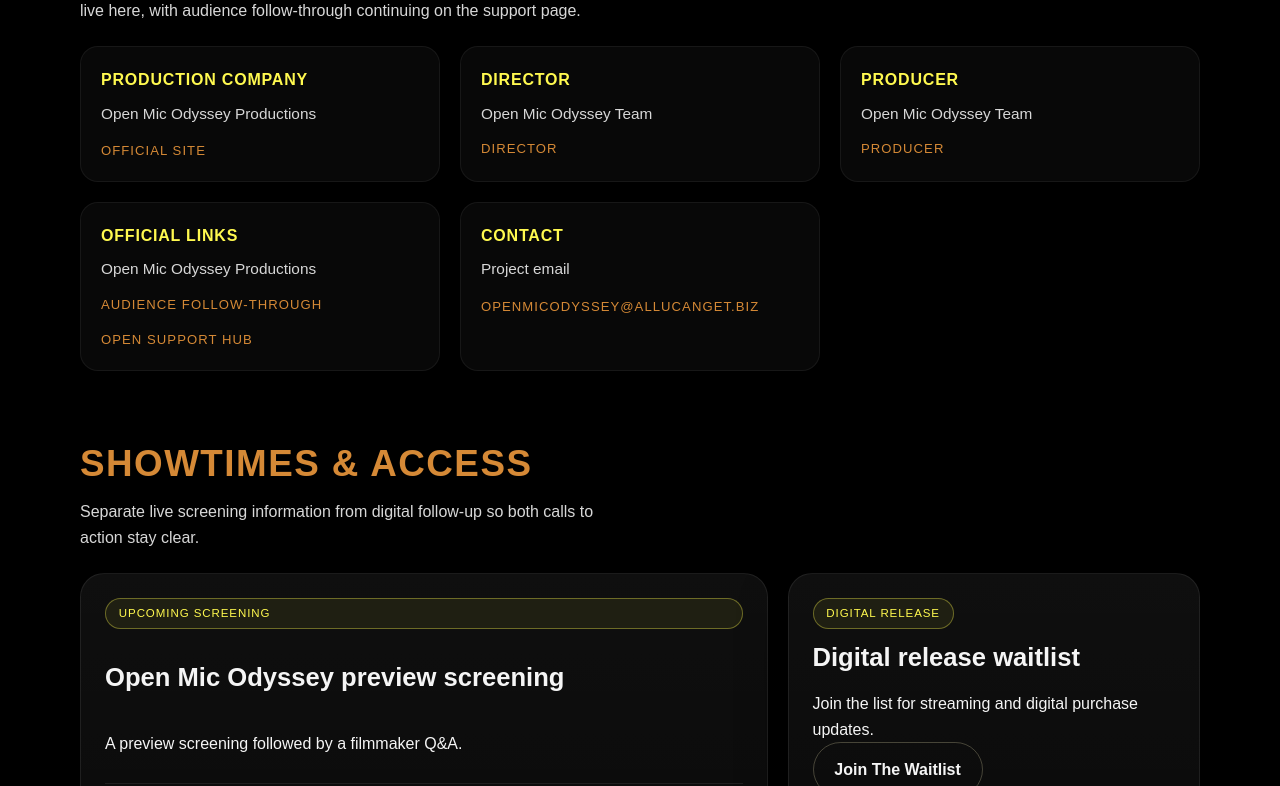
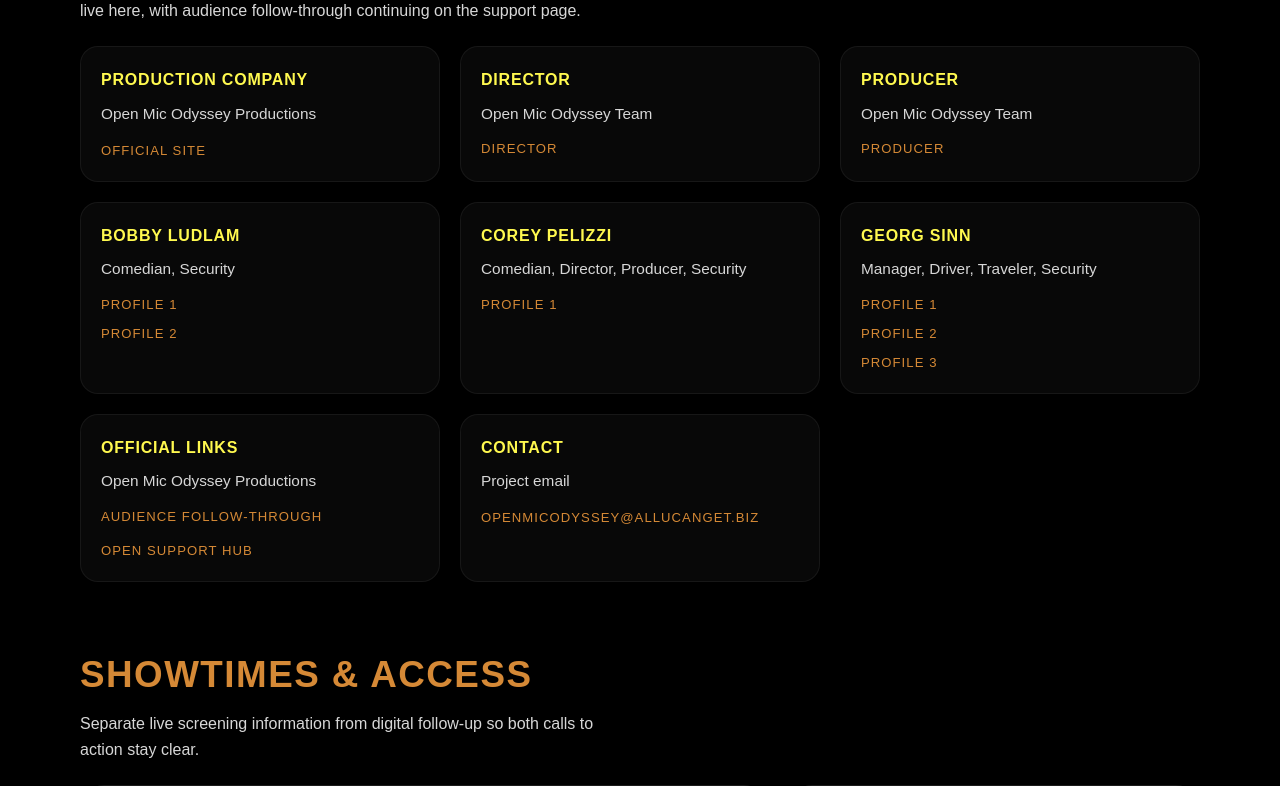
Before and after one commit to Zwitschi/80-movie, a Flask app: page /film in a window 1280 px wide. Shown: the part 2817-3603 px from the top of the page. Run offline with Flask 3, Linux system fonts and the light colour scheme.

Commit message:
Add credits_people data structure and update templates for contributor display

```diff
--- a/website/movie_site/movie_data.py
+++ b/website/movie_site/movie_data.py
@@ -68,6 +68,33 @@ def get_movie_data():
             ],
             'actors': [],
         },
+        'credits_people': [
+            {
+                'name': 'Bobby Ludlam',
+                'roles': ['Comedian', 'Security'],
+                'primary_url': 'https://www.bobbyludlam.com',
+                'same_as': [
+                    'https://www.bobbyludlam.com',
+                    'https://www.instagram.com/bobbyludlam/',
+                ],
+            },
+            {
+                'name': 'Corey Pelizzi',
+                'roles': ['Comedian', 'Director', 'Producer', 'Security'],
+                'primary_url': 'https://instagram.com/owlmovement',
+                'same_as': ['https://instagram.com/owlmovement'],
+            },
+            {
+                'name': 'Georg Sinn',
+                'roles': ['Manager', 'Driver', 'Traveler', 'Security'],
+                'primary_url': 'https://zwitschi.net',
+                'same_as': [
+                    'https://zwitschi.net',
+                    'https://allucanget.biz',
+                    'https://www.instagram.com/allucanget',
+                ],
+            },
+        ],
         'social_links': [
             {
                 'label': 'Official Website',
--- a/website/movie_site/schema.py
+++ b/website/movie_site/schema.py
@@ -31,6 +31,24 @@ def build_movie_schema_graph(movie):
                 )
             )
         person_refs_by_role[role_name] = refs
+
+    contributor_refs = []
+    for person in movie.get('credits_people', []):
+        person_id = f'{base_url}/#person-{person_index}'
+        person_index += 1
+        contributor_refs.append({'@id': person_id})
+        person_nodes.append(
+            render_schema_template(
+                'person.json',
+                person_id=person_id,
+                person={
+                    'name': person['name'],
+                    'job_title': ', '.join(person.get('roles', [])),
+                    'url': person.get('primary_url') or person['same_as'][0],
+                    'same_as': person.get('same_as', []),
+                },
+            )
+        )
 
     organization_node = render_schema_template(
         'organization.json',
@@ -113,6 +131,7 @@ def build_movie_schema_graph(movie):
             director_refs=person_refs_by_role['directors'],
             producer_refs=person_refs_by_role['producers'],
             actor_refs=person_refs_by_role['actors'],
+            contributor_refs=contributor_refs,
             review_refs=[{'@id': node['@id']} for node in review_nodes],
             screening_refs=[{'@id': node['@id']} for node in screening_nodes],
             offer_refs=movie_offer_refs,
--- a/website/static/css/site.css
+++ b/website/static/css/site.css
@@ -935,6 +935,18 @@ section {
   align-items: stretch;
 }
 
+.credit-link-list {
+  list-style: none;
+  margin: 0;
+  padding: 0;
+  display: grid;
+  gap: 0.5rem;
+}
+
+.credit-link-list .text-link {
+  margin-top: 0;
+}
+
 .feature-credit p {
   color: var(--text-main);
   font-size: 1.05rem;
--- a/website/templates/index.html
+++ b/website/templates/index.html
@@ -234,6 +234,27 @@
             >{{ movie.contributors.producers[0].job_title }}</span
           >
         </article>
+        {% for person in movie.credits_people %}
+        <article class="feature feature-credit">
+          <h3>{{ person.name }}</h3>
+          <p>{{ person.roles | join(', ') }}</p>
+          {% if person.same_as %}
+          <ul class="credit-link-list">
+            {% for profile_url in person.same_as %}
+            <li>
+              <a
+                href="{{ profile_url }}"
+                class="text-link"
+                target="_blank"
+                rel="noopener noreferrer"
+                >Profile {{ loop.index }}</a
+              >
+            </li>
+            {% endfor %}
+          </ul>
+          {% endif %}
+        </article>
+        {% endfor %}
         <article class="feature feature-credit">
           <h3>Official Links</h3>
           <p>{{ movie.production_company.name }}</p>
--- a/website/templates/schema/movie.json
+++ b/website/templates/schema/movie.json
@@ -27,6 +27,7 @@
   "director": {{ director_refs|tojson }},
   "producer": {{ producer_refs|tojson }},
   "actor": {{ actor_refs|tojson }},
+  "contributor": {{ contributor_refs|tojson }},
   "review": {{ review_refs|tojson }},
   "subjectOf": {{ screening_refs|tojson }},
   "offers": {{ offer_refs|tojson }},
```
Also changed, not shown: 2 other files.
